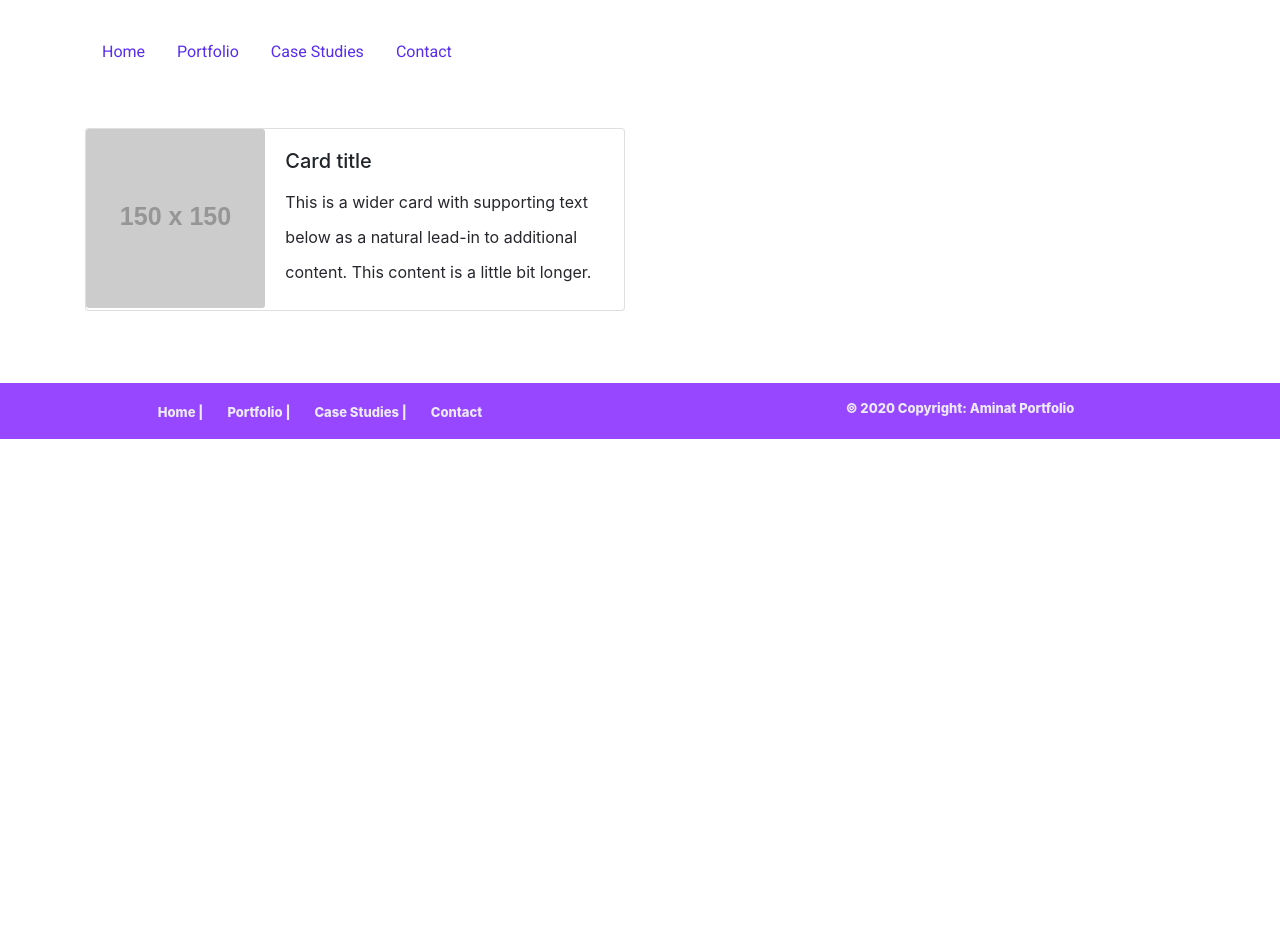
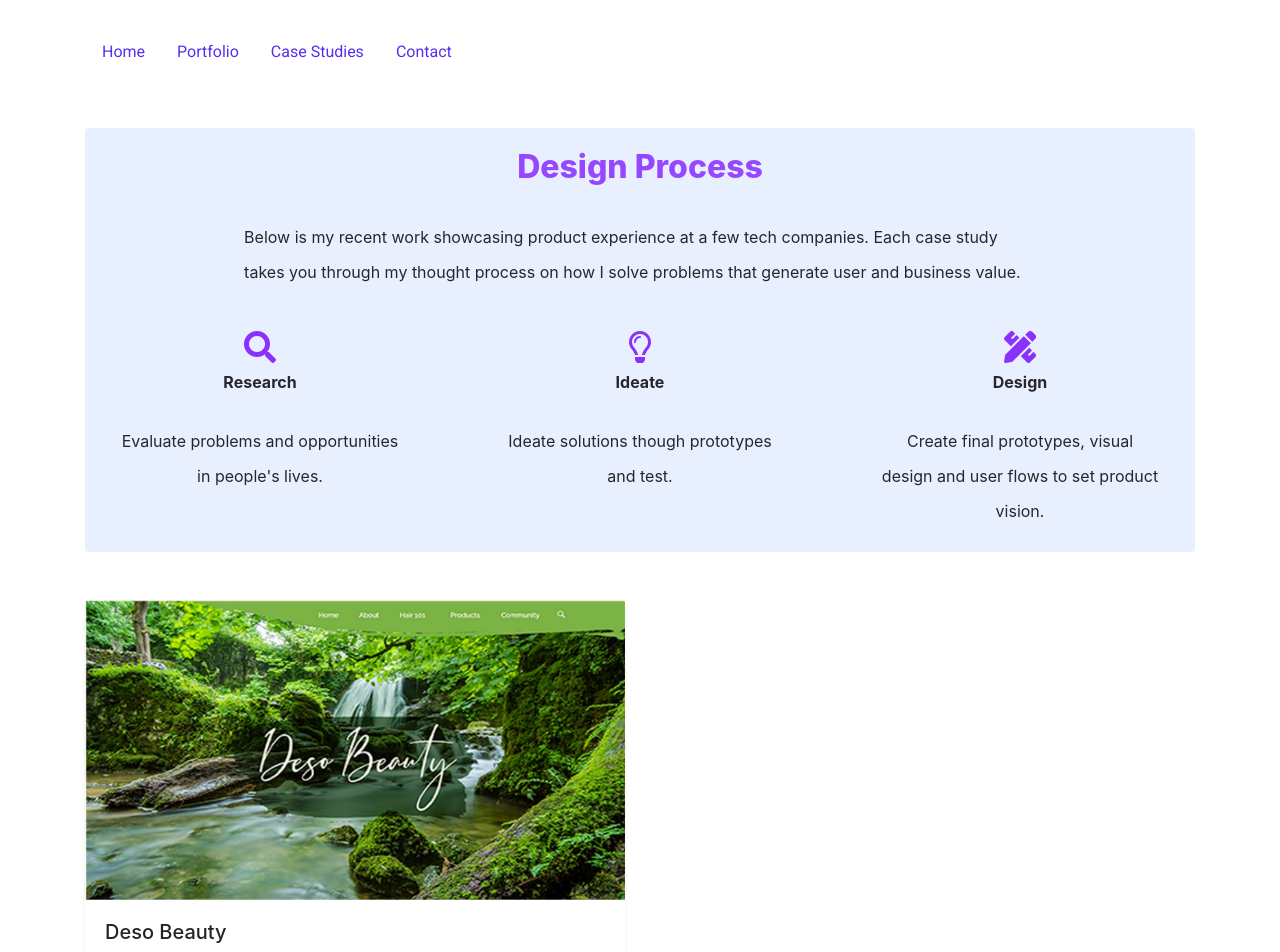
Before and after one commit to AminaTheUnicorn/react-portfolio, a React (Create React App) app: page /caseStudies in a window 1280 px wide. Shown: the top 952 px of the page. Before the commit the page ends 800 px from the top, so only its background shows below. Built offline with nearby package versions, Linux system fonts and the light colour scheme.

Commit message:
deploy site to netlify

```diff
--- /dev/null
+++ b/src/components/CScard/CsCard.js
@@ -0,0 +1,23 @@
+import React from "react";
+
+
+function CsCard(props) {
+  return (
+
+  <div className="col mb-4">
+    <div className="border-0 card shadow-sm">
+      <img src={props.image} className="card-img-top" alt="..."/>
+      <div className="card-body">
+        <h5 className="card-title">{props.title}</h5>
+        <p className="card-text">{props.summary}</p>
+        <a href={props.href} className="card-link">Case Study</a>
+      </div>
+    </div>
+  </div>
+
+
+
+  );
+}
+
+export default CsCard;
--- a/src/components/Footer/Footer.js
+++ b/src/components/Footer/Footer.js
@@ -1,6 +1,5 @@
 import React from "react";
 import { Link } from "react-router-dom";
-
 import "./style.css";
 
 function Footer() {
--- a/src/components/Footer/style.css
+++ b/src/components/Footer/style.css
@@ -16,7 +16,7 @@
 padding: 1.5%;
 }
 a.mr-4.footLink,.copyR,a.footLink,.col-md-6.footer-copyright.text-center.py-3{
-    font-weight: 800;
+    font-weight: 600;
     font-size: small;
     color: #edeafc;
 }
--- a/src/pages/CaseStudies/CaseStudie.js
+++ b/src/pages/CaseStudies/CaseStudie.js
@@ -1,21 +1,58 @@
 import React from "react";
+import CsCard from "../../components/CScard/CsCard";
+import content from "./studiesContent.json";
+import "./styles.css"
 
 
 function CaseStudies() {
   return (
-    <div class="card mb-3" style={{maxWidth:"540px"}}>
-  <div class="row no-gutters">
-    <div class="col-md-4">
-      <img src="https://via.placeholder.com/150"style={{height:"auto"}} class="card-img" alt="..."/>
-    </div>
-    <div class="col-md-8">
-      <div class="card-body">
-        <h5 class="card-title">Card title</h5>
-        <p class="card-text">This is a wider card with supporting text below as a natural lead-in to additional content. This content is a little bit longer.</p>
+    <>
+
+
+      <div className=" border-0 card" style={{backgroundColor:"#e8f0ff"}}>
+        <div class="card-body">
+          <h2 class="card-title text-center" style={{color:"#9747ff"}}>Design Process</h2>
+          <p id="topCard"class="card-text">
+          Below is my recent work showcasing product experience at a few tech companies.
+          Each case study takes you through my thought process on how I solve problems that generate user and business value.
+          </p>
+
+        </div>
+
+<div className="row row-cols-3 text-center">
+        <div className="designDiv">
+        <i className="fas fa-search"></i>
+          <p id="researchT">Research</p>
+          <p id="researchB">
+          Evaluate problems and opportunities in people's lives.
+          </p>
+        </div>
+        <div className="designDiv">
+          <i className="far fa-lightbulb"></i>
+          <p id="defineT">Ideate</p>
+          <p id="defineB">
+          Ideate solutions though prototypes and test.
+          </p>
+        </div>
+        <div className="designDiv">
+        <i className="fas fa-pencil-ruler"></i>
+          <p id="designT">Design</p>
+          <p id="designB">
+          Create final prototypes, visual design and user flows to set product vision.
+          </p>
+        </div>
       </div>
-    </div>
   </div>
-</div>
+
+  <div class="mt-5 row row-cols-1 row-cols-md-2">
+        <CsCard
+          image={require("./img/db-homepg.PNG")}
+          title={content[0].title}
+          summary={content[0].summary}
+          href={content[0].site}
+        />
+  </div>
+</>
   );
 }
 
--- /dev/null
+++ b/src/pages/CaseStudies/studiesContent.json
@@ -0,0 +1,9 @@
+[
+    {
+      "id": 1,
+      "title": "Deso Beauty",
+      "summary": "This project target audience is working women looking to maintain their natural hairstyles through the means of natural ingredients.",
+      "site": "https://app.box.com/s/ps96e31yheubtm2ijizj7t2flwtlts12"
+    }
+
+  ]
--- /dev/null
+++ b/src/pages/CaseStudies/styles.css
@@ -0,0 +1,15 @@
+#researchB,#defineB,#designB,#topCard {
+    padding: 2% 13%;
+}
+
+#researchT,#defineT,#designT{
+font-weight: 700;
+
+}
+
+
+.fa-search,.fa-lightbulb,.fa-pencil-ruler{
+
+    color: #8a32fc;
+    font-size: xx-large;
+}
--- a/src/pages/Contact/Contact.js
+++ b/src/pages/Contact/Contact.js
@@ -32,32 +32,50 @@ import React from "react";
       const { name, email, message } = this.state;
       return (
         <div className="row">
-      <div className="col-6">
+          <div className="col-md-6 col-sm-12">
           <form onSubmit={this.handleSubmit}>
           <div className=" form-group">
-            <label>Your Name:</label>
-            <input className="form-control" type="text" name="name" value={name} onChange={this.handleChange} />
+                <label></label>
+                <input placeholder="Your Name" className="form-control" type="text" name="name" value={name} onChange={this.handleChange} />
           </div>
             <div className=" form-group">
-            <label> Your Email:</label>
-            <input  className="form-control" type="email" name="email" value={email} onChange={this.handleChange} />
+                <label></label>
+                <input placeholder="Your Email" className="form-control" type="email" name="email" value={email} onChange={this.handleChange} />
             </div>
             <div className=" form-group">
-            <label> Message:</label>
-            <textarea  className="form-control" name="message" value={message} onChange={this.handleChange} />
+                <label></label>
+                <textarea placeholder="Message" className="form-control" name="message" value={message} onChange={this.handleChange} />
             </div>
-            <button className="btn btn-primary" type="submit">Send</button>
+                <button className="mb-5 btn btn-primary" type="submit">Send</button>
             </form>
           </div>
 
-
-<div className="col-6 border-0 card" style={{backgroundColor:"#e8f0ff"}}>
+<div className="col-md-6 col-sm-12 border-0 card" style={{backgroundColor:"#e8f0ff"}}>
   <div class="card-body">
     <h2 class="card-title text-center" style={{color:"#9747ff"}}>Get In Touch</h2>
     <p class="card-text">
-      Feel free to leave a message, even just to say hi. Or look for me on my
+      Feel free to leave a message, even if it's just to say hi. Or look for me on my
       other social media platforms.
     </p>
+    <p>
+      <a class="" href="#collapseExample" role="button" >
+      <i class="mr-5 fab fa-github"></i>
+      https://github.com/AminaTheUnicorn
+      </a>
+    </p>
+    <p>
+      <a class="" href="#collapseExample" role="button" >
+      <i class="mr-5 fab fa-linkedin"></i>
+      https://www.linkedin.com/in/aminat-adesola/
+      </a>
+    </p>
+    <p>
+        <a class="" href="#collapseExample" role="button" >
+          <i class="mr-5 fas fa-map-marker"></i>
+          Dallas, TX
+         </a>
+    </p>
+
   </div>
 </div>
       </div>
--- a/src/pages/Home/Home.js
+++ b/src/pages/Home/Home.js
@@ -38,7 +38,7 @@ function Home() {
         <h2> About </h2>
         <p>
         Hi! As a developer, I value innovation to support the client’s needs,
-          to design new and impactful applications. With My background in creative problem solving and web development would be of value
+        which means designing new and impactful applications. With My background in creative problem solving and web development would be of value
         to a corporate's technology team. I would love the opportunity to grow in
         a workplace that allows me to continuously learn and make a difference.
         </p>
--- a/src/pages/Portfolio/Portfolio.js
+++ b/src/pages/Portfolio/Portfolio.js
@@ -1,5 +1,4 @@
 import React from "react";
-
 import Card from "../../components/PortfolioCard/Card";
 import content from "../content.json";
 
```
Also changed, not shown: src/pages/CaseStudies/img/db-homepg.PNG (added). Lines whose indentation alone changed are shown as unchanged.
